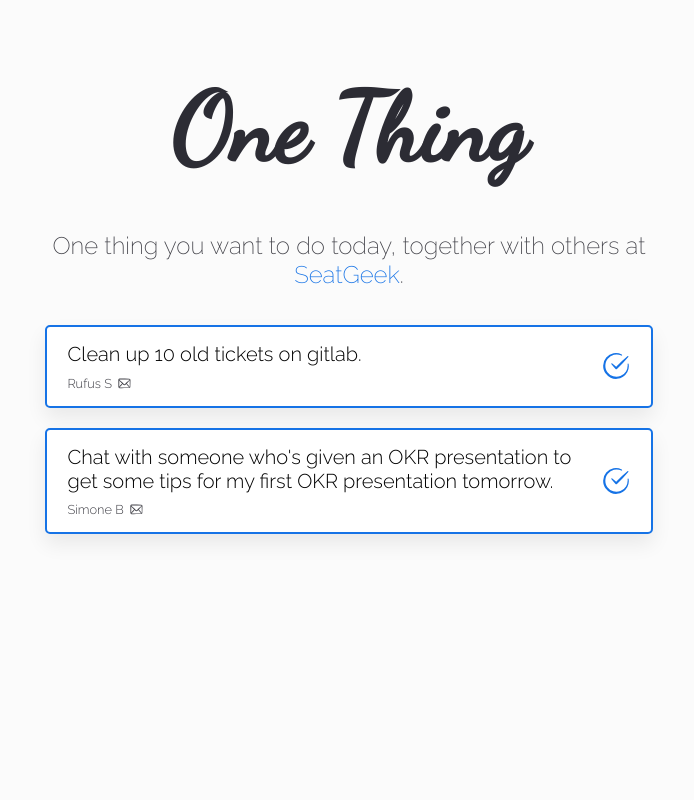
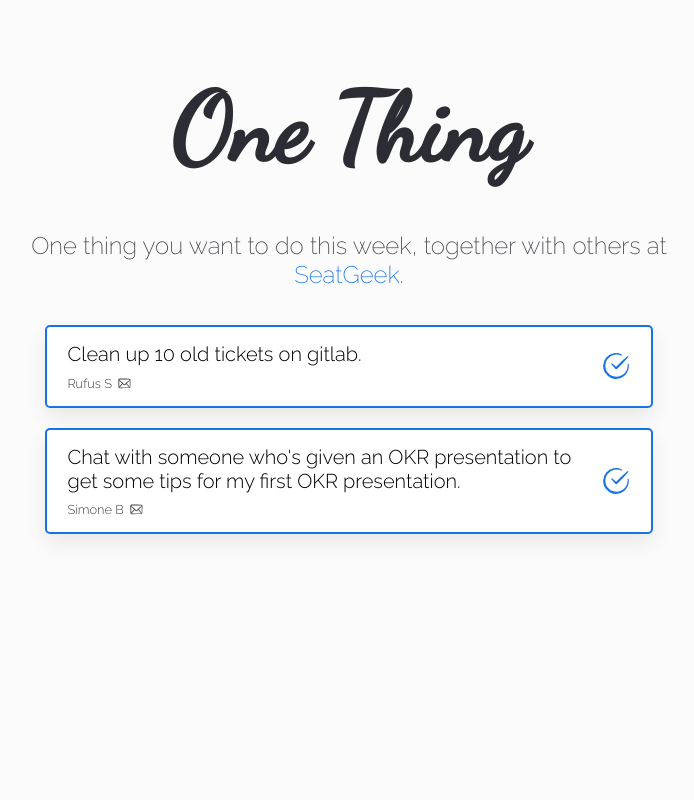
Before and after one commit to zhammer/one-thing, a React (Create React App) app: page / in a window 1280 px wide. Shown: the top 800 px of the page, without its empty margins (291-985 px from the left). Built offline with nearby package versions, Linux system fonts and the light colour scheme.

Commit message:
Switch from one thing a day to one thing a week
At the advise of danielle

```diff
--- a/src/pages/LoginPage/index.tsx
+++ b/src/pages/LoginPage/index.tsx
@@ -11,7 +11,7 @@ export default function LoginPage() {
     <Page>
       <Title>One Thing</Title>
       <Subtitle>
-        One thing you want to do today, together with others at{" "}
+        One thing you want to do this week, together with others at{" "}
         <span className="seatgeek-blue">SeatGeek</span>.
       </Subtitle>
       <div className="example-container">
@@ -21,7 +21,7 @@ export default function LoginPage() {
           complete
         />
         <Thing
-          text="Chat with someone who's given an OKR presentation to get some tips for my first OKR presentation tomorrow."
+          text="Chat with someone who's given an OKR presentation to get some tips for my first OKR presentation."
           person={people[1]}
           complete
         />
@@ -31,7 +31,7 @@ export default function LoginPage() {
         />
         <Thing
           person={people[3]}
-          text="Learn what PRISM is. (It's my first week!)"
+          text="Learn what PRISM is. (It's my first month!)"
         />
         <Thing
           person={people[4]}
```
